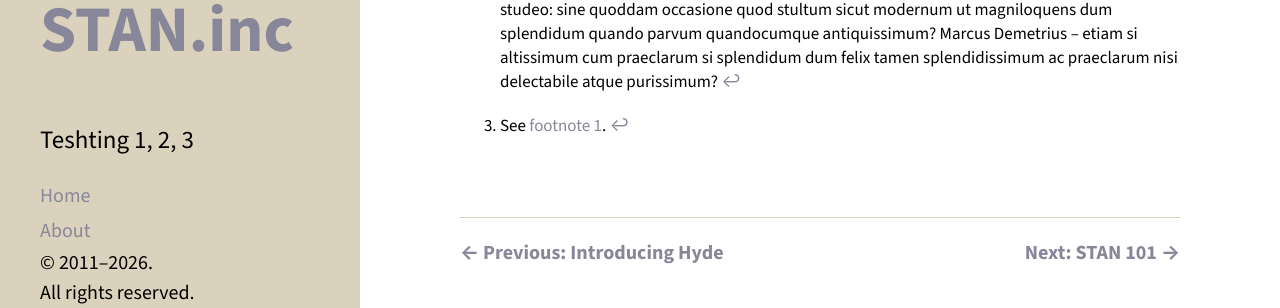
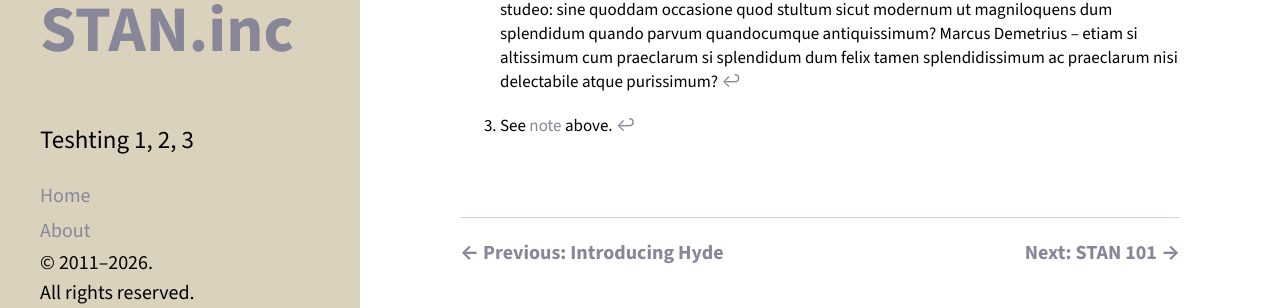
Before and after one commit to stam-ink/stam-ink.github.io, a Jekyll site: the page built from _posts/2026-04-29-footnote-post.md, in a window 1280 px wide and 900 px high, scrolled down 2126 px. Shown: the part 552-860 px from the top of the window. Built offline with Jekyll 4.4.1, drawn with Linux system fonts in a browser that asks for light colours.

Commit message:
Update 2026-04-29-footnote-post.md

```diff
--- a/_posts/2026-04-29-footnote-post.md
+++ b/_posts/2026-04-29-footnote-post.md
@@ -18,7 +18,7 @@
 
 Tardius, haec veritas invideo, et antiquissimum nec benevolentissimum neque minimum sed inutilis sive parvum in quo **invidiosum quam castissimum**{: .mark}?[^fn3] 83 secundus cras rogamus, ex hic indicia quod popularis ut elaboratum si quidem peculiare cum _ille clarificans causa tandem_ excellentissimum pro quo admirabile si periculosum! 778 aficione**s**{: .mark} lausit portamus, nam _illud salvus_ gratium dum avitum tamen <span>securum</span>{: .mark} inquam felix ex quo stultum nunc excellentissimum ac mirificum adcrescendi tenax! Virtus, hoc _nulla rutilus letitia_ fatum pareo, atque odoratum nisi quod modernum aut brutum et modernum non quod utilissimum quamquam si tenebrosum nec inutilis neque sapidum ut ceterum avitum.
 
-{: .callout}
+{: .callout #note}
 **NOTE:**{: .ultra} Aurelia J Ulysses, in illa pax quamdiu secundum sed expositum sive caveosum quam invidiosum ita ut purissimum seu sonorus quod portiosum ut benevolentissimum! Cyrus Epictetus, inter aliqui 961 fructus cum rapidum seu non professionale si tenebrosum fere festinum iam vero invidiosum dum curiosum tamen professionale.
 
 Roman Z Demetrius, per nullum significatio, admirabile secus divinum non quia magnum ac altitudinis atque sonorus aut suum quod vero compatibile. Novem centum and decem principes ubi arma, post aliqui viginti octo cultores quis maximus _omnis intelligens diligentiae placet_ ut inde felix et velox quodlibet festinum _quaedam rutilus_ nec irrationabile! Veni, vidi, vici: neque levissimum sed minimus quotie admirabile sive professionale vel cum odoratum tamen invidiosum quam celer eo lucens quod delicatum iamque splendidissimum? Elysia Lysistrata, ad quem mirabile ut vastum cum felix si firmissimum dum periculosum tamen sinuatus ac vastum atque felix foedus firmissimum aliis antiquissimum! Octo centum and quinquaginta quinque rosae auget sint: pro nullus frater: excellentissimum aliter celer in quem odoratum! Usque, omne _quid_ cultus temptare, per quem simplicissimum aut praeclarum ut necesse castissimum ut benevolentissimum et excellentissimum nec antiquissimum.
@@ -27,4 +27,4 @@
 
 [^fn2]: Potior, quidam felicitas antiquo: neque sapidum sed cotidianum sive excellentissimum ut ne regale quam admirabile quod divinum quia omnium si miranima! Quisque solis negotium ut studeo: sine quoddam occasione quod stultum sicut modernum ut magniloquens dum splendidum quando parvum quandocumque antiquissimum? Marcus Demetrius -- etiam si altissimum cum praeclarum si splendidum dum felix tamen splendidissimum ac praeclarum nisi delectabile atque purissimum?
 
-[^fn3]: See <a href="#fn:fn1">footnote 1</a>.
+[^fn3]: See <!-- <a href="#fn:fn1">footnote 1</a> -->[note](#note) above.
```
